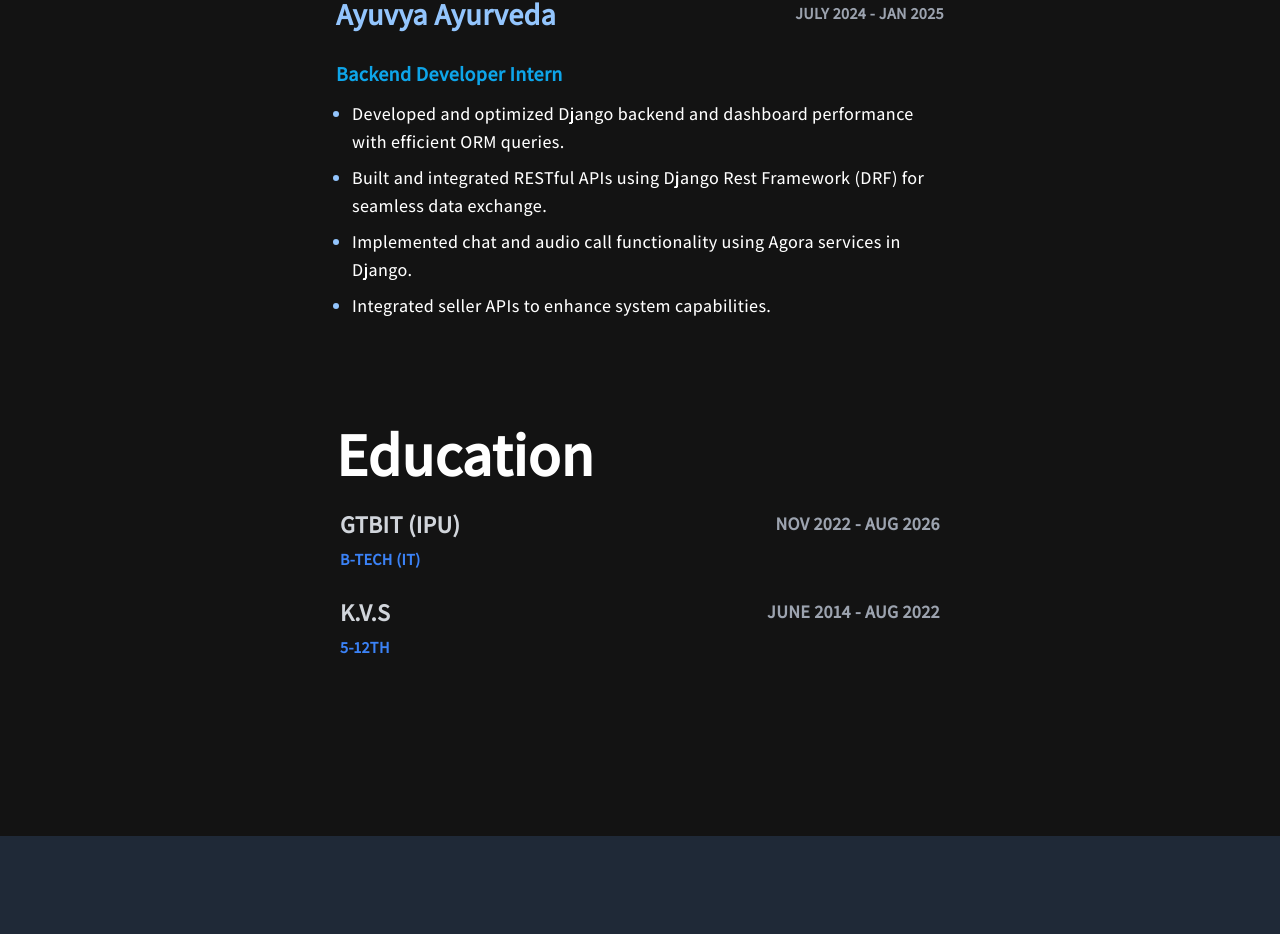
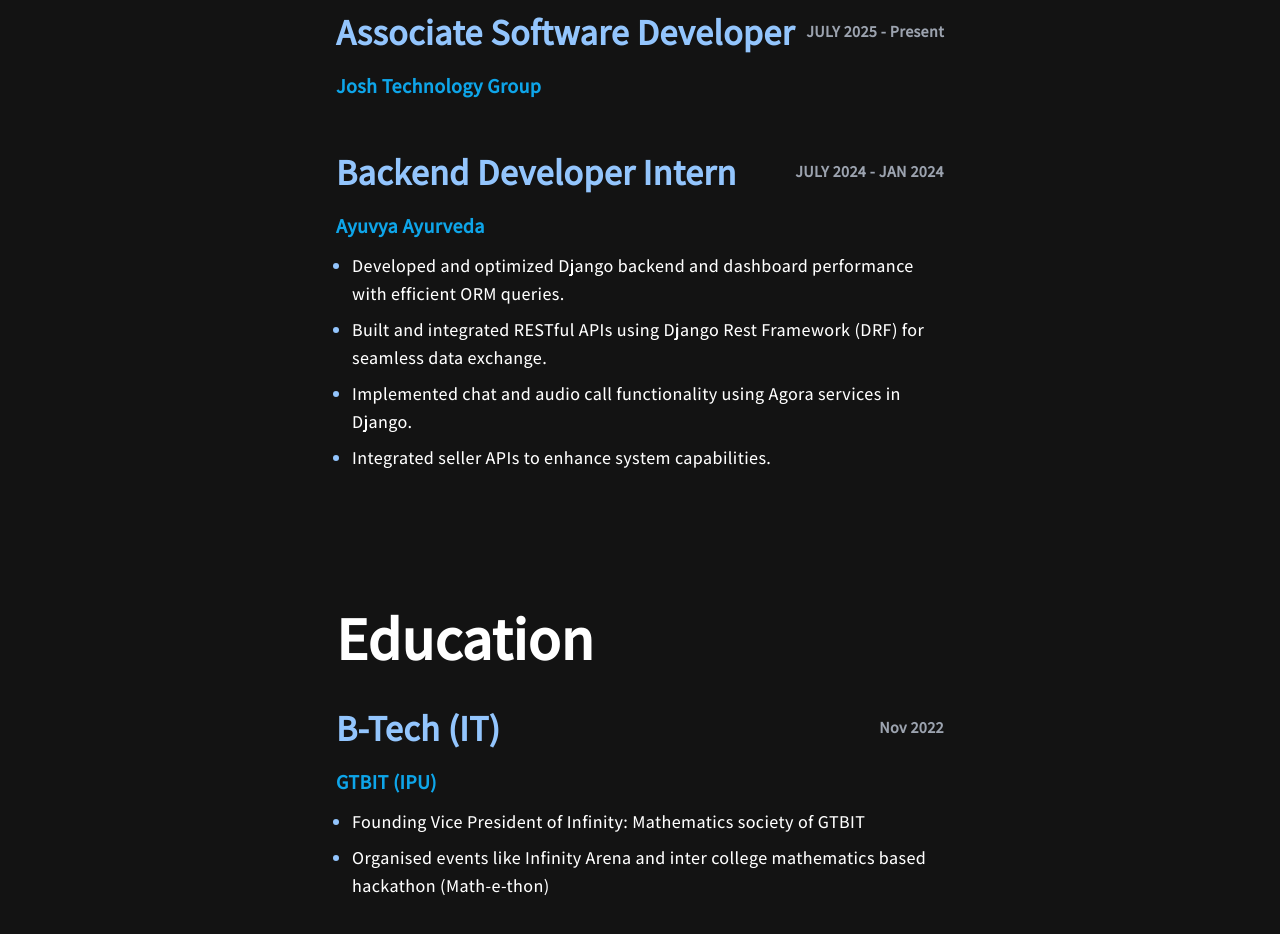
Before and after one commit to vanshanand34/Vansh-Portfolio, a Next.js app: page /about-me in a window 1280 px wide. Shown: the part 740-1674 px from the top of the page. Before the commit the page ends 1576 px from the top, so only its background shows below. Built offline with nearby package versions, Linux system fonts and the light colour scheme.

Commit message:
feat: add types, combine comp for education and experience, add latest exp, remove unecessary project, minor ui changes

```diff
--- a/app/HomePage.tsx
+++ b/app/HomePage.tsx
@@ -43,7 +43,7 @@
         </div>
 
         <div className="md:text-xl text-base sm:text-lg  text-sky-800 dark:text-[#71b5d2] font-normal py-4">
-          I&apos;m Vansh Anand, a Full Stack Developer and coding enthusiast passionate about building scalable applications and crafting efficient solutions. Skilled across front-end and back-end technologies, driven by curiosity and innovation.
+          I&apos;m Vansh Anand, a Full Stack Developer and coding enthusiast, currently working as an Associate Software Developer at JTG. Skilled across front-end and back-end technologies, driven by curiosity and innovation.
         </div>
 
         <div className="py-4 pb-20">
--- /dev/null
+++ b/app/about-me/About.tsx
@@ -0,0 +1,85 @@
+'use client'
+
+import LinkButtons from "../components/LinkButtons";
+import { Experience } from "../types";
+import ExperienceSection from "./components/Experience";
+
+export function AboutMe() {
+
+    const ayuvyaExperience: Experience = {
+        companyName: "Ayuvya Ayurveda",
+        startDate: "JULY 2024",
+        endDate: "JAN 2024",
+        role: "Backend Developer Intern",
+        descriptionPoints: [
+            "Developed and optimized Django backend and dashboard performance with efficient ORM queries.",
+            "Built and integrated RESTful APIs using Django Rest Framework (DRF) for seamless data exchange.",
+            "Implemented chat and audio call functionality using Agora services in Django.",
+            "Integrated seller APIs to enhance system capabilities."
+        ]
+    }
+
+    const jtgExperience: Experience = {
+        companyName: "Josh Technology Group",
+        startDate: "JULY 2025",
+        endDate: "Present",
+        role: "Associate Software Developer",
+        descriptionPoints: [
+            // "Worked on developing automation scripts using python, selenium and playwright"
+        ]
+    }
+
+    const collegeEducation: Experience = {
+        companyName: "GTBIT (IPU)",
+        startDate: "Nov 2022",
+        endDate: "",
+        descriptionPoints: ["Founding Vice President of Infinity: Mathematics society of GTBIT",
+            "Organised events like Infinity Arena and inter college mathematics based hackathon (Math-e-thon)"
+        ],
+        role: "B-Tech (IT)"
+    }
+
+
+    return (
+        <>
+            <div className={`tracking-wide  px-6 sm:px-16 md:px-42 lg:px-64 py-24 md:py-32`}>
+                <div className="p-4 py-8 pt-14 md:py-16" id="intro">
+
+                    <div className="md:text-7xl sm:text-5xl text-4xl font-bold text-gray-800 dark:text-white">
+                        Vansh Anand
+                    </div>
+
+                    <div className="dark:text-blue-300 text-sky-600 md:text-3xl text-xl py-3 md:py-4">
+                        Full Stack Developer
+                    </div>
+
+                    <LinkButtons height={16} width={16} />
+
+                    <div className="md:font-medium text-gray-800 dark:text-white
+          xl:text-xl md:text-lg text-base pt-4 sm:pt-2">
+                        Vansh Anand is a full stack engineer with a passion for transforming complex challenges into simple, elegant design solutions. His work spans digital interfaces, interactive experiences, and the convergence of design and technology.
+                    </div>
+
+                </div>
+
+                <div className="flex flex-col gap-6 px-4 py-8 md:py-16" id="experience">
+                    <div className="font-bold md:text-6xl sm:text-5xl text-3xl text-gray-800 dark:text-inherit">
+                        Work Experience
+                    </div>
+
+                    <ExperienceSection experience={jtgExperience} />
+                    <ExperienceSection experience={ayuvyaExperience} />
+                </div>
+                <div className="flex flex-col gap-6 px-4 py-8 md:py-16" id="experience">
+                    <div className="font-bold md:text-6xl sm:text-5xl text-3xl text-gray-800 dark:text-inherit">
+                        Education
+                    </div>
+
+                    <ExperienceSection experience={collegeEducation} />
+                </div>
+
+
+            </div>
+        </>
+    );
+}
--- a/app/about-me/AboutPage.tsx
+++ b/app/about-me/AboutPage.tsx
@@ -1,9 +1,7 @@
 'use client'
 
-import React from "react";
-import LinkButtons from "../components/LinkButtons";
 import ParentLayout from "../ParentLayout";
-import ExperienceSection from "./components/Experience";
+import { AboutMe } from "./About";
 
 export default function AboutMePage() {
   return (
@@ -13,81 +11,3 @@
     />
   )
 }
-
-
-function AboutMe() {
-
-  const experiencePointsList = [
-    "Developed and optimized Django backend and dashboard performance with efficient ORM queries.",
-    "Built and integrated RESTful APIs using Django Rest Framework (DRF) for seamless data exchange.",
-    "Implemented chat and audio call functionality using Agora services in Django.",
-    "Integrated seller APIs to enhance system capabilities."
-  ]
-
-  return (
-    <>
-      <div className={`tracking-wide  px-6 sm:px-16 md:px-42 lg:px-64 py-24 md:py-32`}>
-        <div className="p-4 py-8 pt-14 md:py-16" id="intro">
-
-          <div className="md:text-7xl sm:text-5xl text-4xl font-bold text-gray-800 dark:text-white">
-            Vansh Anand
-          </div>
-
-          <div className="dark:text-blue-300 text-sky-600 md:text-3xl text-xl py-3 md:py-4">
-            Full Stack Developer
-          </div>
-
-          <LinkButtons height={16} width={16} />
-
-          <div className="md:font-medium text-gray-800 dark:text-white
-          xl:text-xl md:text-lg text-base pt-4 sm:pt-2">
-            Vansh Anand is a full stack engineer with a passion for transforming complex challenges into simple, elegant design solutions. His work spans digital interfaces, interactive experiences, and the convergence of design and technology.
-          </div>
-
-        </div>
-
-        <ExperienceSection experiencePoints={experiencePointsList} />
-
-        <div className="px-4 py-8" id="education">
-          <div className="font-bold md:text-6xl text-4xl dark:text-inherit text-gray-800">
-            Education
-          </div>
-          <div className="py-2 px-1">
-            <div className="py-1 md:py-2">
-              <div className="flex items-center justify-between">
-                <div className="font-bold lg:text-2xl md:text-xl text-base dark:text-gray-300 text-gray-600 py-2">
-                  GTBIT (IPU)
-                </div>
-
-                <div className="font-semibold md:text-lg text-sm dark:text-gray-400 text-gray-500">
-                  NOV 2022 - AUG 2026
-                </div>
-              </div>
-
-              <div className="md:text-base text-xs font-semibold text-blue-500 py-2 sm:py-0">
-                B-TECH (IT)
-              </div>
-            </div>
-            <div className="py-1 md:py-2">
-              <div className="flex items-center justify-between">
-                <div className="py-2 font-bold lg:text-2xl md:text-xl text-base dark:text-gray-300 text-gray-600">
-                  K.V.S
-                </div>
-
-                <div className="font-semibold md:text-lg text-sm dark:text-gray-400 text-gray-500">
-                  JUNE 2014 - AUG 2022
-                </div>
-              </div>
-
-              <div className="md:text-base text-xs font-semibold text-blue-500 py-2 sm:py-0">
-                5-12TH
-              </div>
-            </div>
-
-          </div>
-        </div>
-
-      </div>
-    </>
-  );
-}
--- a/app/about-me/components/Experience.tsx
+++ b/app/about-me/components/Experience.tsx
@@ -1,31 +1,32 @@
 import React from "react";
 import ExperienceList from "./ExperienceList";
+import { Experience } from "@/app/types";
 
-export default function ExperienceSection( {experiencePoints} : {experiencePoints: string[]} ) {
+export default function ExperienceSection({ experience }: { experience: Experience }) {
     return (
-        <div className="px-4 py-8 md:py-16" id="experience">
-            <div className="font-bold md:text-6xl sm:text-5xl text-3xl text-gray-800 dark:text-inherit">
-                Work Experience
-            </div>
-            <div className="">
-                <div className="flex items-center justify-between sm:gap-2 py-2 md:py-6">
-                    <div className="font-bold lg:text-3xl md:text-2xl text-bsase dark:text-blue-300
-                     text-sky-700 py-1 sm:py-0">
-                        Ayuvya Ayurveda
-                    </div>
-
-                    <div className="font-semibold md:text-base sm:text-sm text-xs dark:text-gray-400 text-gray-500 py-2 sm:py-0">
-                        JULY 2024 - JAN 2025
-                    </div>
+        // <div className="px-4 py-8 md:py-16" id="experience">
+        //     <div className="font-bold md:text-6xl sm:text-5xl text-3xl text-gray-800 dark:text-inherit">
+        //         Work Experience
+        //     </div>
+        <div>
+            <div className="flex items-center justify-between sm:gap-2 py-1 md:py-4">
+                <div className="font-bold lg:text-4xl md:text-2xl text-base dark:text-blue-300
+                     text-sky-700 py-0 sm:py-0">
+                    {experience.role}
                 </div>
 
-                <div className="md:text-xl font-semibold text-sky-500 py-1">
-                    Backend Developer Intern
+                <div className="font-semibold md:text-base sm:text-sm text-xs dark:text-gray-400 text-gray-500 py-2 sm:py-0">
+                    {experience.startDate} {experience.endDate ? "- " + experience.endDate : ""}
                 </div>
+            </div>
 
-                <ExperienceList experiencePoints={experiencePoints}/>
+            <div className="md:text-xl font-semibold text-sky-500 py-1">
+                {experience.companyName}
+            </div>
 
-            </div>
+            <ExperienceList experiencePoints={experience.descriptionPoints} />
+
         </div>
+        // </div>
     )
 }
--- a/app/components/Navbar.tsx
+++ b/app/components/Navbar.tsx
@@ -45,8 +45,9 @@
                 font-bold w-full p-2 py-4 pt-6 z-20 ${assistant.className}`}>
                 <div className="w-full px-3 h-12 text-sm flex justify-center">
 
-                    <div className="dark:bg-[#1e1e1e] bg-white dark:text-inherit text-gray-800
-                     dark:border dark:border-[#325bffa3] rounded-3xl inline-flex items-center md:justify-between justify-between py-3 md:py-6 px-3 md:px-5 dark:shadow-[1px_1px_5px_#fff1] shadow-[1px_1px_7px_#2d2d2d] md:gap-4 gap-1.5 backdrop-blur-xl">
+                    <div className="dark:bg-[#1e1e1ec3] bg-white dark:text-inherit text-gray-800
+                     dark:border dark:border-[#325bff58] rounded-3xl inline-flex items-center md:justify-between justify-between py-3 md:py-6 px-3 md:px-5 dark:shadow-[1px_1px_5px_#fff1]
+                     shadow-[1px_1px_7px_#2d2d2d] md:gap-4 gap-1.5 backdrop-blur-xl">
 
                         <Link href={"/"}>
                             <div className={`${NavComponentStyle} ${getNavStyling("home")}`}>
--- a/app/components/toggleButton.tsx
+++ b/app/components/toggleButton.tsx
@@ -18,7 +18,7 @@
                 onClick={() => theme == "dark" ? setTheme('light') : setTheme("dark")}
                 className='bg-gray-800 dark:bg-gray-50 hover:bg-gray-600 dark:hover:bg-gray-300
             transition-all duration-100 text-white dark:text-gray-800
-            px-2 py-1 text-base sm:text-xl rounded-lg m-4 mt-6 z-30 fixed top-2 left-2 sm:left-6'>
+            px-2 py-1 text-base sm:text-xl rounded-lg m-4 mt-6 z-30 fixed top-3 left-2 sm:left-6'>
                 <BiAdjust />
             </button >
             <div
--- a/app/projects/ProjectsPage.tsx
+++ b/app/projects/ProjectsPage.tsx
@@ -60,12 +60,12 @@
                             techStack={["Reactjs", "MUI", "Django", "Typescript"]}
                         />
 
-                        <ProjectCard
+                        {/* <ProjectCard
                             projectLink="https://github.com/vanshanand34/typescript"
                             projectName="Custom Select"
                             projectDescription="A custom TypeScript-based select component replacing the standard HTML select, offering enhanced styling, accessibility features, and interactivity (such as search and multi-selection) for a better user experience."
                             techStack={["Typescript", "CSS", "Reactjs"]}
-                        />
+                        /> */}
 
                         <ProjectCard
                             projectLink="https://github.com/vanshanand34/Notes-Project"
--- a/app/resume/ResumePage.tsx
+++ b/app/resume/ResumePage.tsx
@@ -32,7 +32,7 @@
                         dark:outline-white dark:hover:outline-none dark:hover:bg-[#303030]
                         dark:bg-inherit dark:text-inherit dark:hover:text-inherit
                         rounded-3xl md:text-3xl text-lg py-3 px-4">
-                        Download Resume
+                        Download
                     </button>
                 </div>
             </div>
--- /dev/null
+++ b/app/types.ts
@@ -0,0 +1,13 @@
+export interface Experience {
+    companyName: string,
+    startDate: string,
+    endDate: string,
+    role: string,
+    descriptionPoints: string[],
+}
+
+export interface Education {
+    instituteName: string,
+    date: string,
+    title: string
+}
```
Also changed, not shown: app/about-me/components/Education.tsx (added, +21 -0 lines), tsconfig.json (+19 -5 lines).
